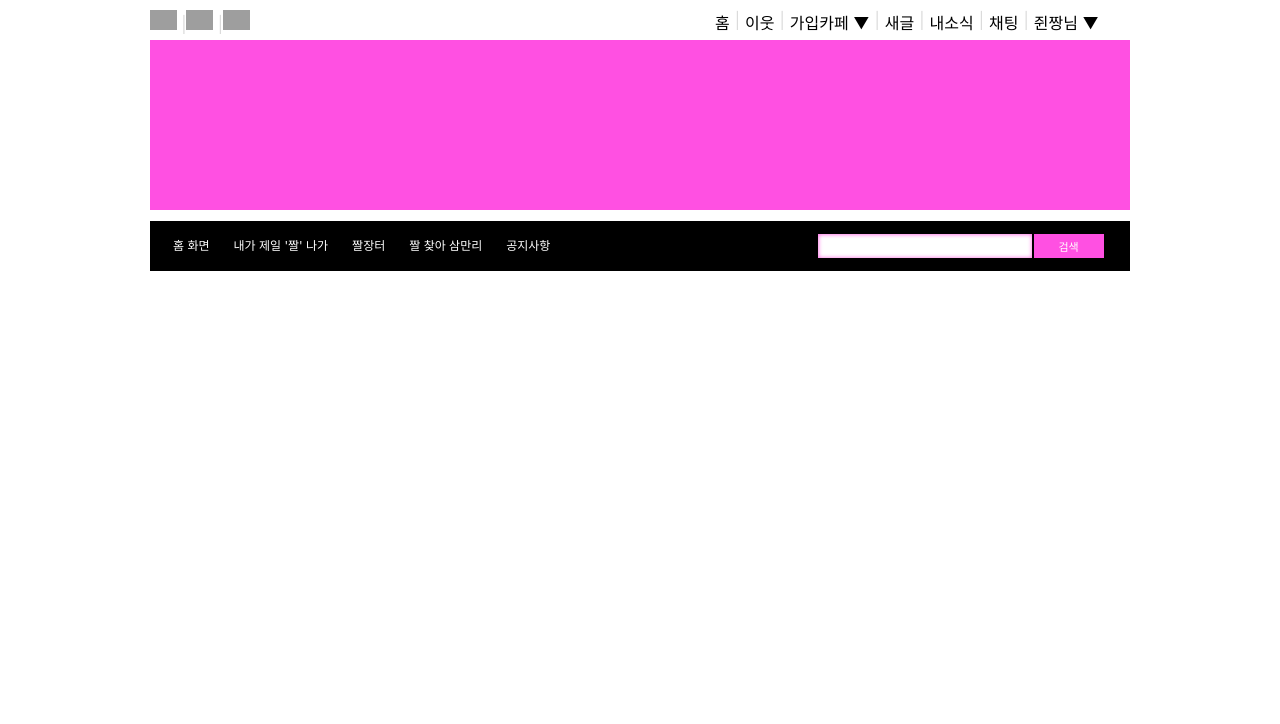
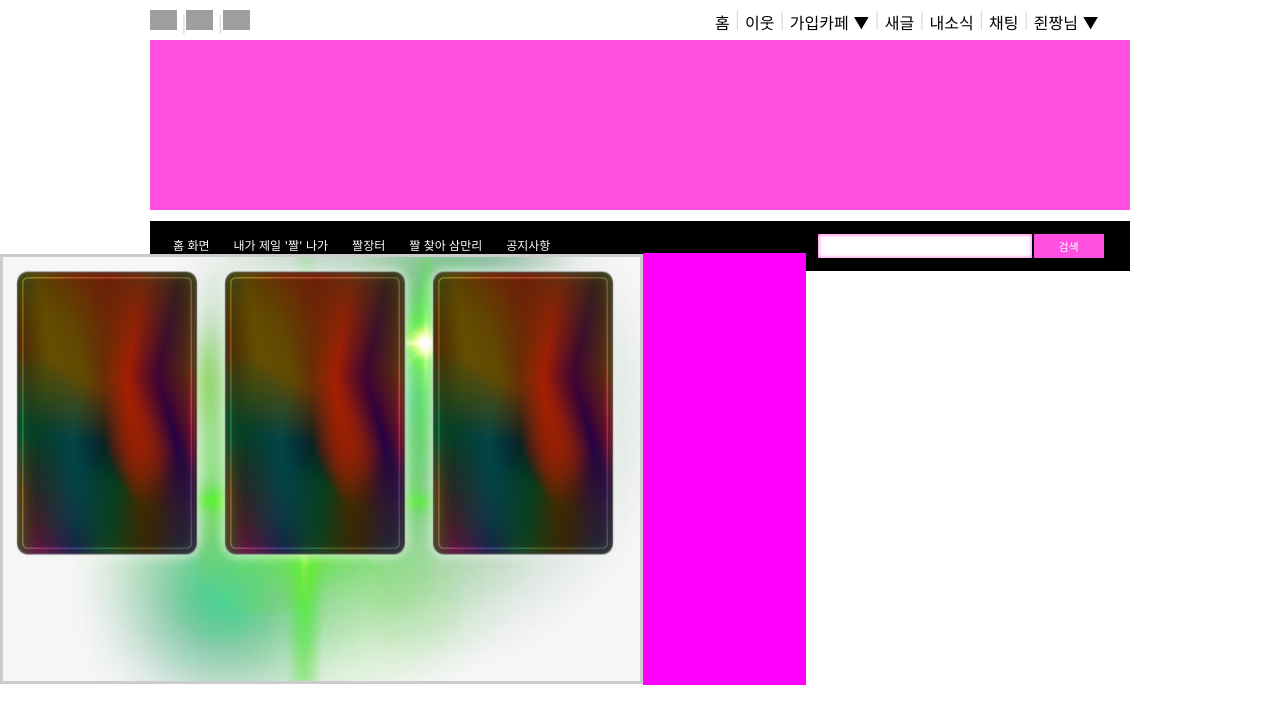
Before and after one commit to HugoParkk/meme-discussion, a React (Create React App) app: page /main in a window 1280 px wide. Shown: the top 724 px of the page. Built offline with nearby package versions, Linux system fonts and the light colour scheme; grey boxes are pictures that could not be loaded.

Commit message:
[06.09] MainMiddle태그 생성 및 수정

```diff
--- a/src/pages/Main.js
+++ b/src/pages/Main.js
@@ -1,14 +1,81 @@
 import React from "react";
 import Header from "../components/Header";
 import Popup from "../components/Popup";
+import styled from 'styled-components';
+
+//----images----
+
+import twinkle from '../images/main_page/twinkle_bg.png';
+import Card from '../images/main_page/Card.png';
 
 function Main() {
   return (
     <div>
       <Header />
+      <MainMiddle>
+        <div id="best_JJal">
+          <div className="card_set">
+            <div className="card">
+              <img src={Card} />
+            </div>
+
+            <div className="card center">
+              <img src={Card} />
+            </div>
+
+            <div className="card">
+              <img src={Card} />
+            </div>
+          </div>
+
+
+        </div>
+        <div id="Rank">
+
+        </div>
+      </MainMiddle>
       <Popup />
     </div>
   );
 }
 
+const MainMiddle = styled.div`
+  display: flex;
+  margin: 0;
+  padding: 0;
+  position: relative;
+  #best_JJal{
+    width: 670px;
+    height: 424px;
+    background: url(${twinkle});
+
+    margin: auto;
+    border: 3px solid #ccc;
+    .card{
+    margin: auto 0;
+    img{
+      width: 208px;
+      height: 312px;
+
+    }
+    .center{
+      top: 50px;
+    }
+  }
+  .card_set{
+    display: flex;
+    left: 50%;
+    right: 50%;
+
+
+  }
+  }
+
+
+  #Rank{
+    width: 172px;
+    height: 432px;
+    background: magenta;
+  }
+`
 export default Main;
```
Also changed, not shown: src/images/main_page/Card.png (added), src/images/main_page/twinkle_bg.png (added).
